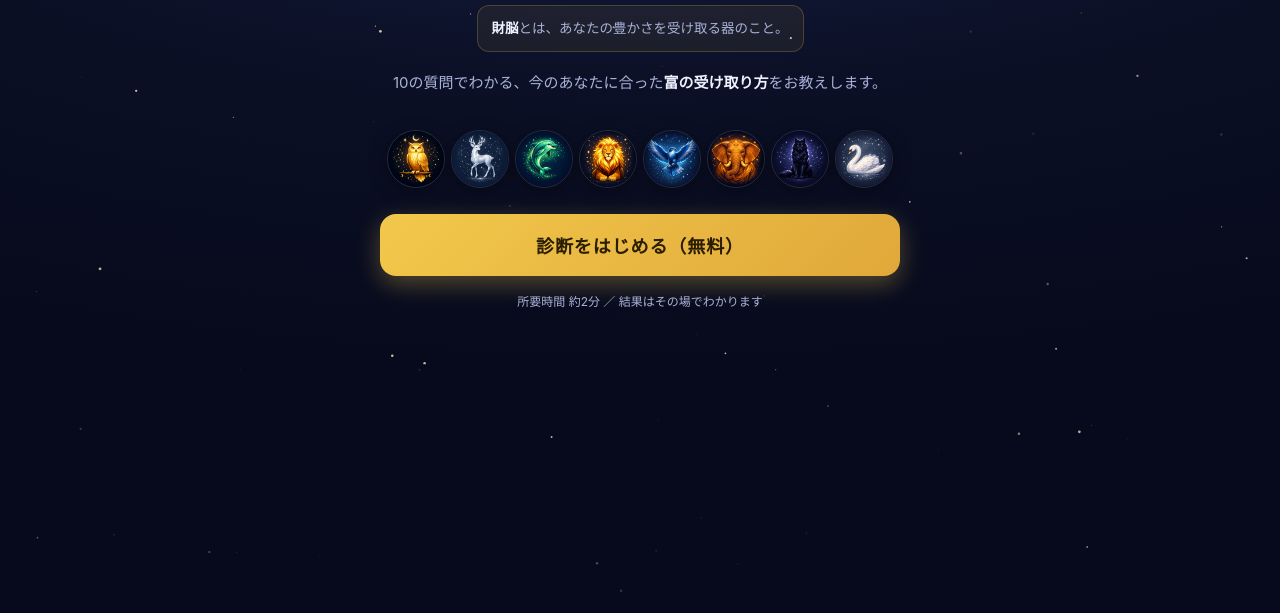
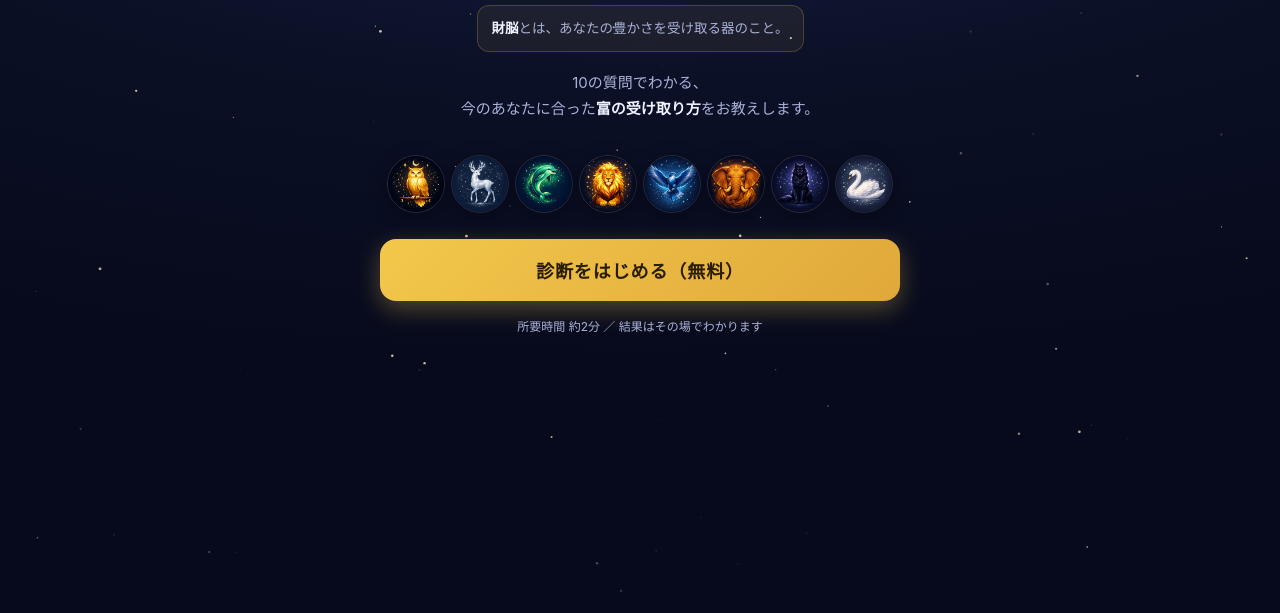
Before and after one commit to ambitious20210803-alt/zainou-shindan, a plain HTML site: page index.html in a window 1280 px wide. Shown: the part 187-800 px from the top of the page. Drawn offline with Linux system fonts and the light colour scheme.

Commit message:
トップ説明文を改行して見やすく

```diff
--- a/index.html
+++ b/index.html
@@ -127,7 +127,7 @@ body{
     <div class="hero">
       <h1>あなたの<span class="em">財脳</span>は<br>どのアニマルタイプ？</h1>
       <p class="lead-zainou"><b style="color:var(--txt)">財脳</b>とは、あなたの豊かさを受け取る器のこと。</p>
-      <p>10の質問でわかる、今のあなたに合った<b style="color:var(--txt)">富の受け取り方</b>をお教えします。</p>
+      <p>10の質問でわかる、<br>今のあなたに合った<b style="color:var(--txt)">富の受け取り方</b>をお教えします。</p>
     </div>
     <div class="animals-row" id="topAnimals"></div>
     <button class="btn" onclick="start()">診断をはじめる（無料）</button>
```
